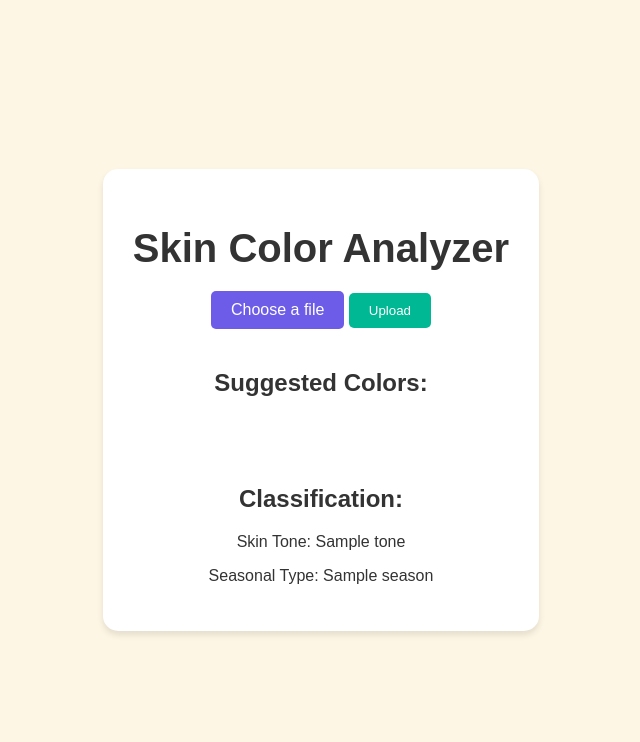
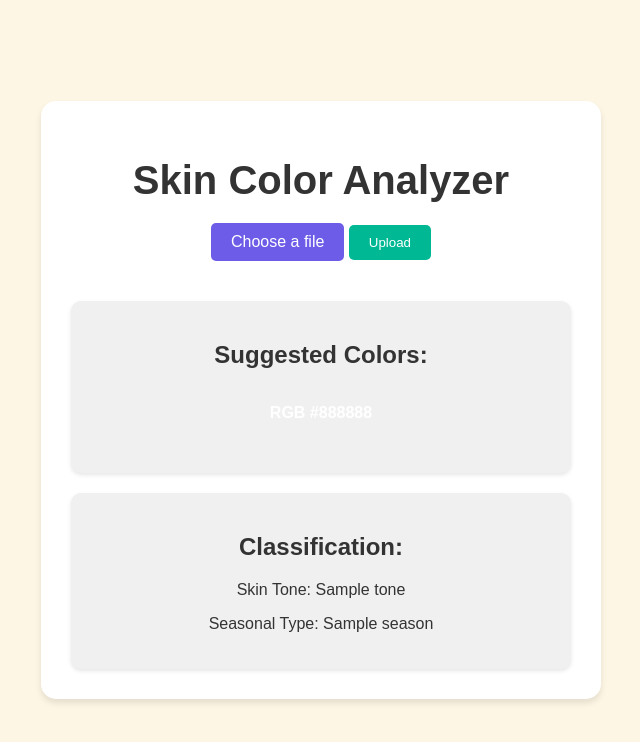
Before and after one commit to SecretaryOats/hueknowsnobody, a Flask app: template templates/index.html in a window 1280 px wide. Shown: the top 742 px of the page, without its empty margins (319-959 px from the left). Run offline with Flask 3, Linux system fonts and the light colour scheme; the template is opened without the code that fills it: most values are stand-ins (such as "Sample title", 1, 10 or a date in 2020); some web fonts are replaced.

Commit message:
Update style.css

```diff
--- a/static/style.css
+++ b/static/style.css
@@ -15,6 +15,8 @@ body {
     border-radius: 15px;
     padding: 30px;
     box-shadow: 0 4px 6px rgba(0, 0, 0, 0.1);
+    max-width: 500px;
+    width: 100%;
 }
 
 h1 {
@@ -41,6 +43,10 @@ label {
     display: inline-block;
 }
 
+label:hover {
+    background-color: #5b4cc7;
+}
+
 input[type="submit"] {
     background-color: #00b894;
     color: white;
@@ -52,6 +58,14 @@ input[type="submit"] {
 
 input[type="submit"]:hover {
     background-color: #019a76;
+}
+
+.result-box, .classification-box {
+    margin-top: 20px;
+    padding: 20px;
+    background-color: #f0f0f0;
+    border-radius: 10px;
+    box-shadow: 0 2px 4px rgba(0, 0, 0, 0.1);
 }
 
 ul {
```
